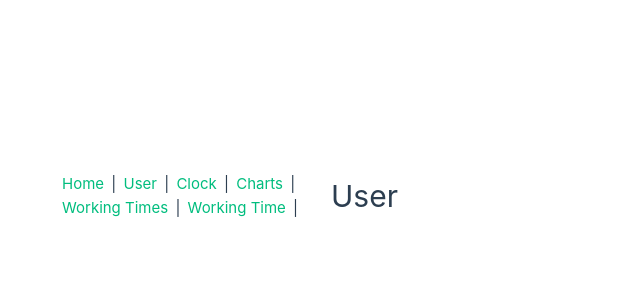
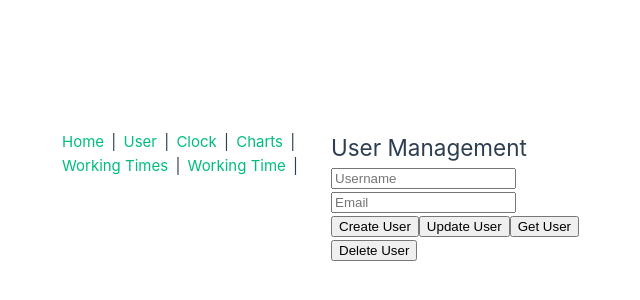
Before and after one commit to SwanGon/TimeManager, a Vue app in the folder timemanager-webapp/: page /user in a window 1280 px wide. Shown: the part 204-504 px from the top of the page, without its empty margins (5-645 px from the left). Built offline with nearby package versions, Linux system fonts and the light colour scheme.

Commit message:
UserManager updated

```diff
--- a/timemanager-webapp/src/App.vue
+++ b/timemanager-webapp/src/App.vue
@@ -4,7 +4,7 @@
       <routerLink to="/">Home</routerLink> |
       <routerLink to="/user">User</routerLink> |
       <router-link :to="'/clock/' + userId">Clock</router-link> |
-      <router-link :to="'/chartManager/' + userId">Charts</router-link> |
+      <router-link :to="'/chart/' + userId">Charts</router-link> |
       <router-link :to="'/workingtimes/' + userId">Working Times</router-link> |
       <routerLink to="/workingTime">Working Time</routerLink> |
 
--- a/timemanager-webapp/src/components/User/User.vue
+++ /dev/null
@@ -1,8 +0,0 @@
-<script setup>
-</script>
-
-<template>
-    <div>
-        <h1>User</h1>
-    </div>
-</template>
--- a/timemanager-webapp/src/router/index.js
+++ b/timemanager-webapp/src/router/index.js
@@ -1,10 +1,10 @@
 import { createRouter, createWebHistory } from 'vue-router'
 import HomeView from '../views/HomeView.vue'
-import User from '../components/User/User.vue'
 import WorkingTimes from '../components/WorkingTime/WorkingTime.vue'
 import WorkingTime from '../components/WorkingTime/WorkingTimes.vue'
 import ClockManager from '../components/ClockManager/ClockManager.vue'
 import ChartManager from '../components/ChartManager/ChartManager.vue'
+import UserManager from '@/components/UserManager/UserManager.vue'
 
 
 const router = createRouter({
@@ -44,7 +44,7 @@ const router = createRouter({
     {
       path: '/user',
       name: 'user',
-      component: User
+      component: UserManager
     },
     {
       path: '/clock/:userId',
@@ -52,7 +52,7 @@ const router = createRouter({
       component: ClockManager
     },
     {
-      path: '/chartmanager/:userId',
+      path: '/chart/:userId',
       name: 'chartManager',
       component: ChartManager
     }
```
Also changed, not shown: timemanager-webapp/src/components/UserManager/UserManager.vue (renamed from timemanager-webapp/src/components/user/User.vue), timemanager-webapp/src/components/WorkingTimesManager/WorkingTimeManager.vue (renamed from timemanager-webapp/src/components/WorkingTime/WorkingTime.vue), timemanager-webapp/src/components/WorkingTimesManager/WorkingTimesManager.vue (renamed from timemanager-webapp/src/components/WorkingTime/WorkingTimes.vue).
